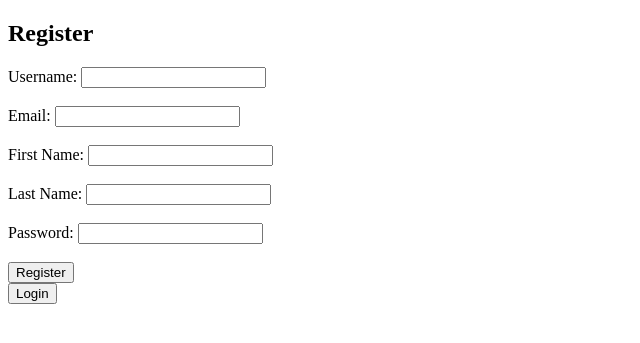
After one commit to potgon/ATP, a Django app: template src/app/dashboard/templates/register.html in a window 1280 px wide. The commit adds this page. Shown: the top 343 px of the page, without its empty margins (0-640 px from the left). Run offline with Django 3.2, Linux system fonts and the light colour scheme; the template is opened without the code that fills it, so the values that code supplies are empty; parts of the project's set-up code (start-up, migrations or seed data) failed here and were passed over.

Commit message:
API Endpoint for registering users

```diff
--- a/src/app/dashboard/templates/login.html
+++ b/src/app/dashboard/templates/login.html
@@ -2,7 +2,7 @@
 <html>
 
 <head>
-    <title>Login</title>
+    <title>Login or Register</title>
 </head>
 
 <body>
@@ -15,6 +15,7 @@
         <input type="password" id="password" name="password"><br><br>
         <button type="submit">Login</button>
     </form>
+    <button onclick="location.href='{% url 'register' %}'">Register</button>
 </body>
 
 </html>
--- /dev/null
+++ b/src/app/dashboard/templates/register.html
@@ -0,0 +1,24 @@
+<!DOCTYPE html>
+<html>
+<head>
+    <title>Register</title>
+</head>
+<body>
+    <h2>Register</h2>
+    <form method="post" action="{% url 'register' %}">
+        {% csrf_token %}
+        <label for="username">Username:</label>
+        <input type="text" id="username" name="username"><br><br>
+        <label for="email">Email:</label>
+        <input type="email" id="email" name="email"><br><br>
+        <label for="first_name">First Name:</label>
+        <input type="text" id="first_name" name="first_name"><br><br>
+        <label for="last_name">Last Name:</label>
+        <input type="text" id="last_name" name="last_name"><br><br>
+        <label for="password">Password:</label>
+        <input type="password" id="password" name="password"><br><br>
+        <button type="submit">Register</button>
+    </form>
+    <button onclick="location.href='{% url 'login' %}'">Login</button>
+</body>
+</html>
--- a/src/app/urls.py
+++ b/src/app/urls.py
@@ -15,7 +15,7 @@ Including another URLconf
 """
 from django.contrib import admin
 from django.urls import path
-from app.dashboard.views import LoginView
+from app.dashboard.views import LoginView, RegisterView
 from app.evaluation_core.views import ListAlgorithmsView, ListAssetsView
 from app.trading_data.views import OpenPositionView, ClosePositionView
 
@@ -26,4 +26,5 @@ urlpatterns = [
     path("api/trade/open/", OpenPositionView.as_view(), name="open-position"),
     path("api/trade/close/<int:trade_id>/", ClosePositionView.as_view(), name="close-position"),
     path("login/", LoginView.as_view(), name="login"),
+    path("register/", RegisterView.as_view(), name="register")
 ]
```
Also changed, not shown: src/app/dashboard/views.py (+20 -0 lines).
